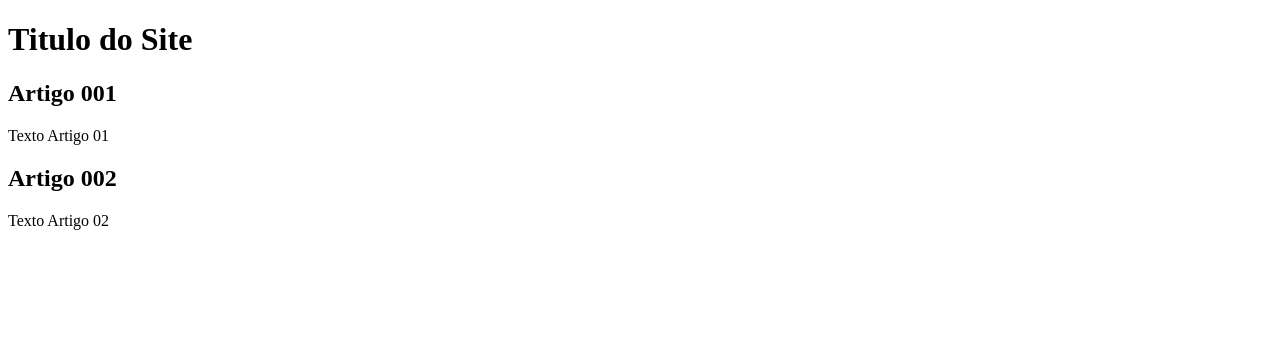
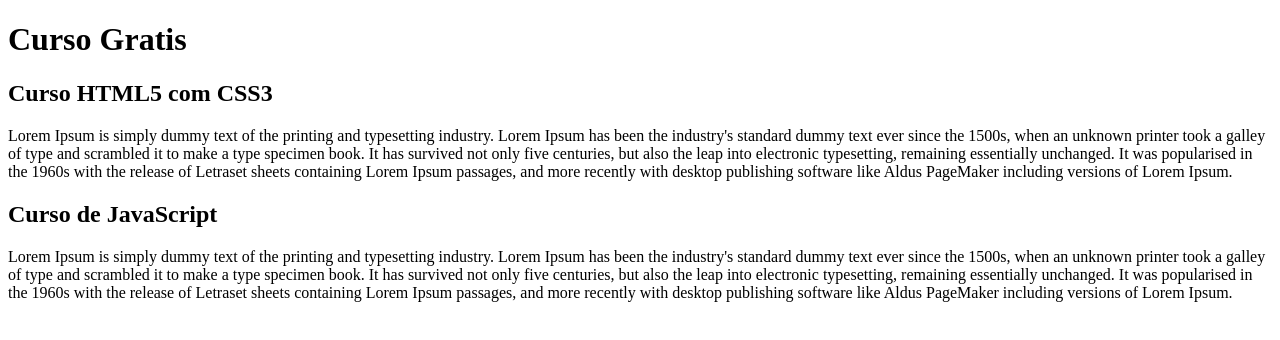
Before and after one commit to JaoDuarte/NovoRepositorioAula, a plain HTML site: page Site/index.html in a window 1280 px wide. Drawn offline with Linux system fonts and the light colour scheme.

Commit message:
Comecei a escrever o conteudo

```diff
--- a/Site/index.html
+++ b/Site/index.html
@@ -9,15 +9,15 @@
 <body>
     <main>
         <header>
-            <h1>Titulo do Site</h1>
+            <h1>Curso Gratis</h1>
         </header>
         <article>
-            <h2>Artigo 001</h2>
-            <p>Texto Artigo 01</p>
+            <h2>Curso HTML5 com CSS3</h2>
+            <p>Lorem Ipsum is simply dummy text of the printing and typesetting industry. Lorem Ipsum has been the industry's standard dummy text ever since the 1500s, when an unknown printer took a galley of type and scrambled it to make a type specimen book. It has survived not only five centuries, but also the leap into electronic typesetting, remaining essentially unchanged. It was popularised in the 1960s with the release of Letraset sheets containing Lorem Ipsum passages, and more recently with desktop publishing software like Aldus PageMaker including versions of Lorem Ipsum.</p>
         </article>
         <article>
-            <h2>Artigo 002</h2>
-            <p>Texto Artigo 02</p>
+            <h2>Curso de JavaScript</h2>
+            <p>Lorem Ipsum is simply dummy text of the printing and typesetting industry. Lorem Ipsum has been the industry's standard dummy text ever since the 1500s, when an unknown printer took a galley of type and scrambled it to make a type specimen book. It has survived not only five centuries, but also the leap into electronic typesetting, remaining essentially unchanged. It was popularised in the 1960s with the release of Letraset sheets containing Lorem Ipsum passages, and more recently with desktop publishing software like Aldus PageMaker including versions of Lorem Ipsum.</p>
         </article>
     </main>
 </body>
```
